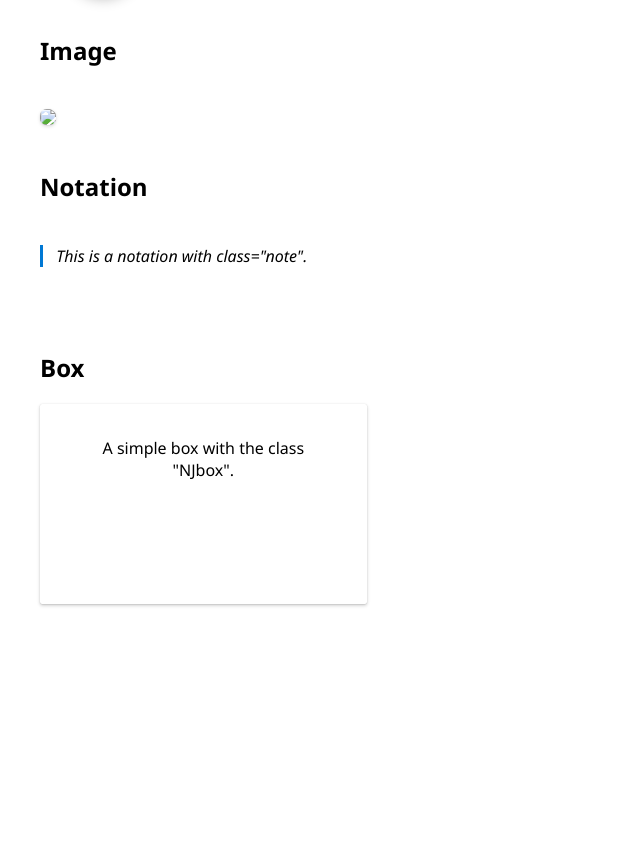
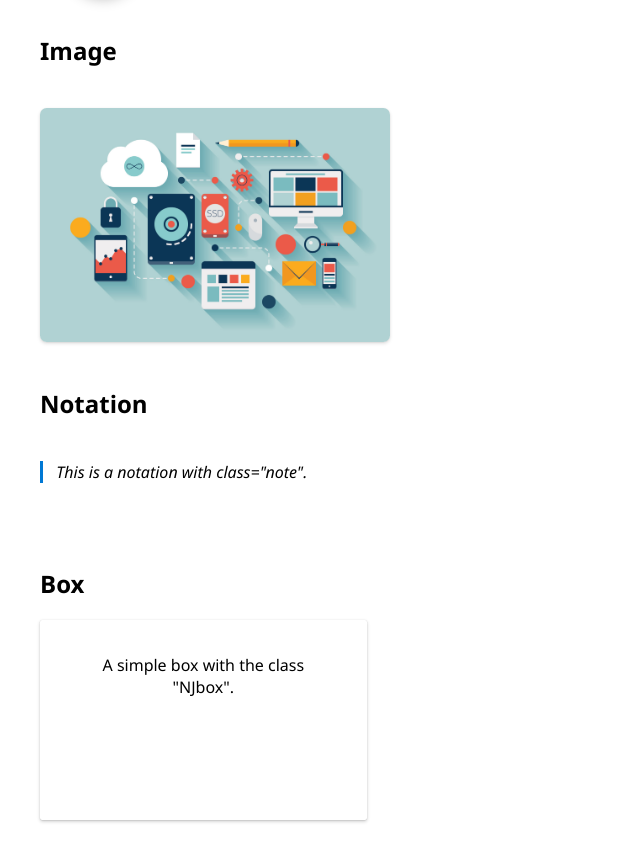
Before and after one commit to JAcoder7/Lighted-web-design, a plain HTML site: page example/example.html in a window 1280 px wide. Shown: the part 1324-2186 px from the top of the page, without its empty margins (0-640 px from the left). Before the commit the page ends 1972 px from the top, so only its background shows below. Drawn offline with Linux system fonts and the light colour scheme.

Commit message:
Bugfixes

```diff
--- a/example/example.html
+++ b/example/example.html
@@ -64,7 +64,7 @@
 
         <!--Img-->
         <h2>Image</h2><br>
-        <img class="NJ-design" src="NJDesign-title-pic.jpg" width="350pt;"><br>
+        <img class="NJ-design" src="../NJDesign-title-pic.jpg" width="350pt;"><br>
 
         <!--Notation-->
         <h2>Notation</h2><br>
```
Also changed, not shown: 1 other file.
